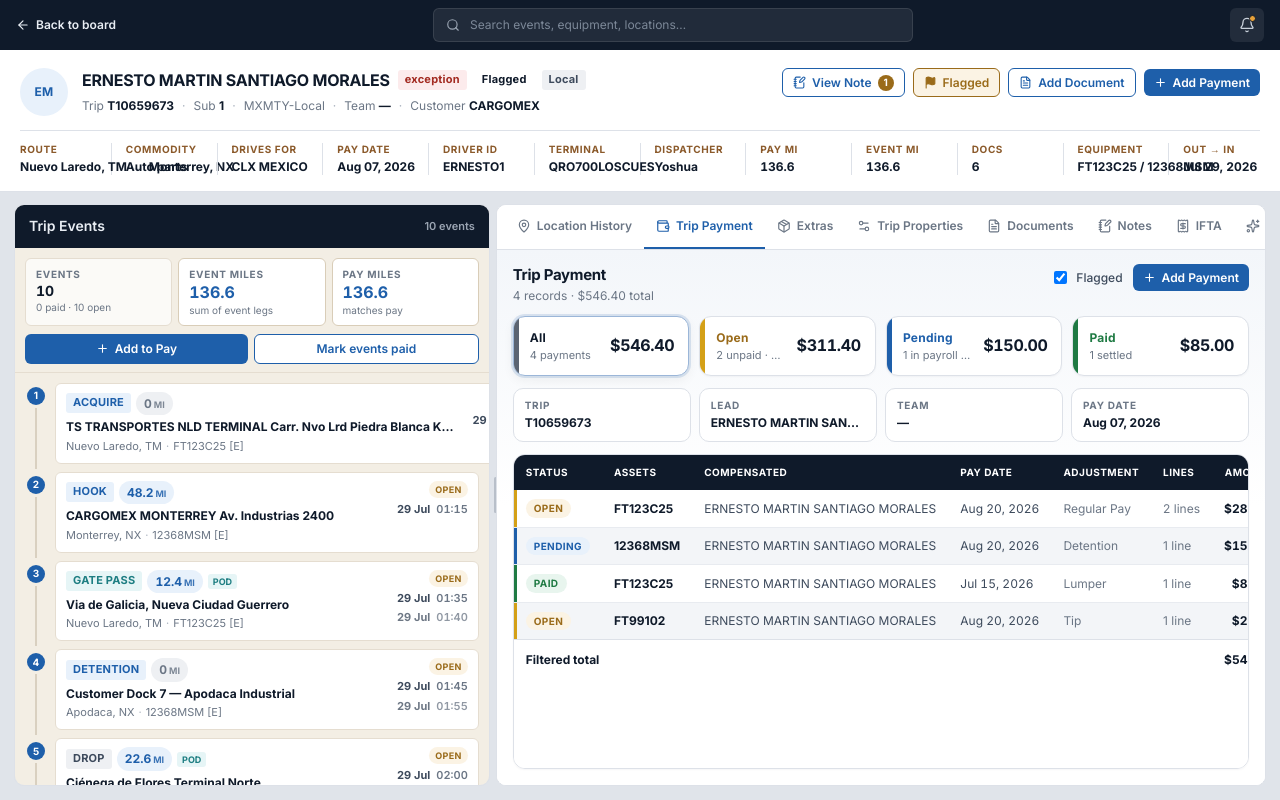
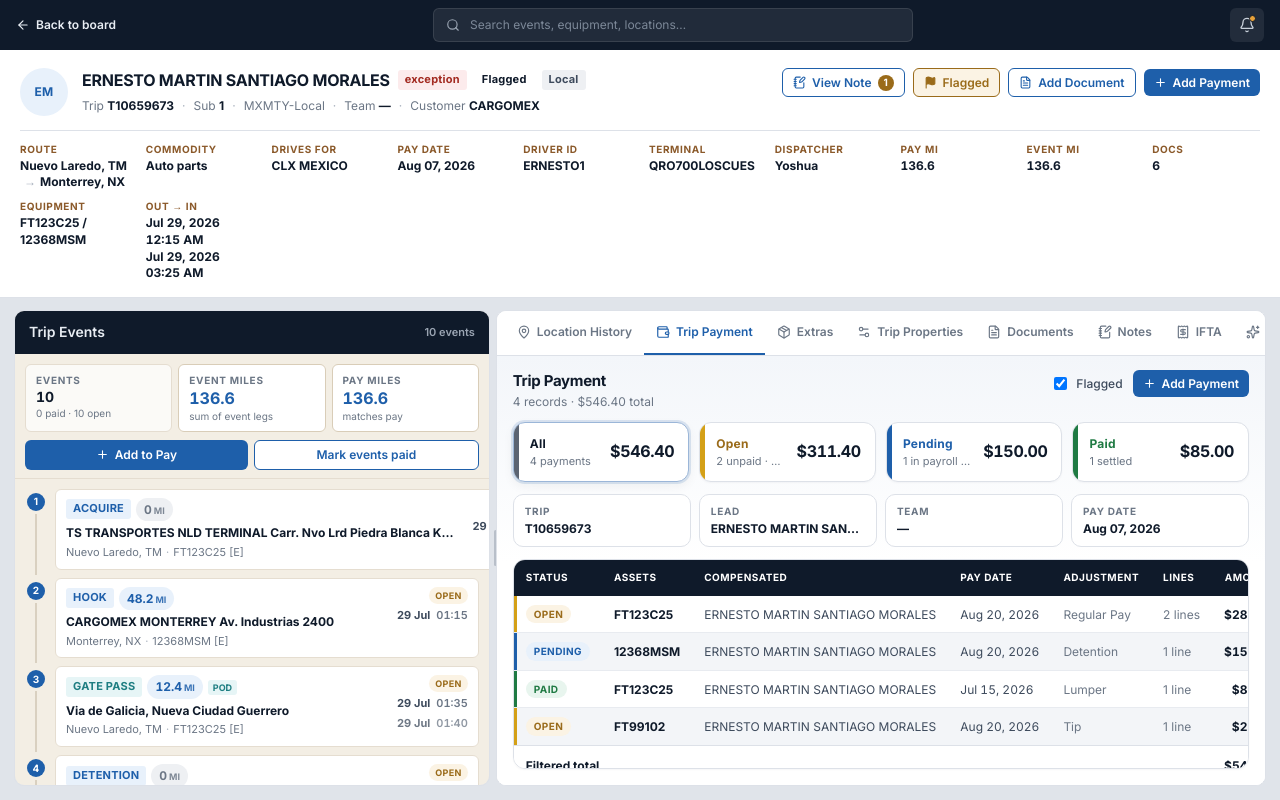
Before and after one commit to dhilllon001/driver-payroll, a React (Vite) app: page / in a window 1280 px wide. Both pictures are taken after a click on the button "T10659673". Built offline with nearby package versions, Linux system fonts and the light colour scheme.

Commit message:
Remove trip header metric scrollbars and show full values.
Let the metrics grid size without overflow and stack Out/In dates for readability.

Co-authored-by: Cursor <cursoragent@cursor.com>

```diff
--- a/src/views/TripDetailView.tsx
+++ b/src/views/TripDetailView.tsx
@@ -1365,8 +1365,9 @@ export function TripDetailView() {
           )}
           <div className="info-metric">
             <span className="info-lbl">Out → In</span>
-            <strong className="tnum">
-              {trip.dateOut} → {trip.dateIn}
+            <strong className="tnum info-range">
+              <span>{trip.dateOut}</span>
+              <span>{trip.dateIn}</span>
             </strong>
           </div>
         </div>
--- a/src/views/views.css
+++ b/src/views/views.css
@@ -868,11 +868,11 @@
 }
 
 .info-metrics {
-  display: flex;
-  flex-wrap: nowrap;
-  align-items: flex-start;
-  gap: 0;
-  overflow-x: auto;
+  display: grid;
+  grid-template-columns: repeat(auto-fit, minmax(104px, 1fr));
+  align-items: start;
+  gap: 10px 18px;
+  overflow: visible;
   padding-top: 12px;
   border-top: 1px solid var(--border-1);
 }
@@ -880,20 +880,10 @@
 .info-metric {
   display: flex;
   flex-direction: column;
-  gap: 4px;
+  gap: 3px;
   min-width: 0;
-  flex: 1 1 0;
-  padding: 0 14px;
-  border-right: 1px solid var(--border-1);
-}
-
-.info-metric:first-child {
-  padding-left: 0;
-}
-
-.info-metric:last-child {
-  border-right: none;
-  padding-right: 0;
+  padding: 0;
+  border: none;
 }
 
 .info-lbl {
@@ -903,20 +893,26 @@
   text-transform: uppercase;
   color: #8b5a2b;
   line-height: 1.2;
-  white-space: nowrap;
 }
 
 .info-metric strong {
-  font-size: var(--fs-small);
+  font-size: 12px;
   font-weight: 650;
   color: var(--fg-1);
   line-height: 1.35;
-  white-space: nowrap;
+  overflow-wrap: anywhere;
+}
+
+.info-range {
+  display: flex;
+  flex-direction: column;
+  gap: 1px;
+  font-variant-numeric: tabular-nums;
 }
 
 .info-arrow {
   display: inline-block;
-  margin: 0 5px;
+  margin: 0 4px;
   color: var(--fg-4);
   font-weight: 500;
 }
@@ -2568,16 +2564,7 @@ body.is-resizing * {
     width: 100%;
   }
   .info-metrics {
-    flex-wrap: wrap;
-    gap: 12px 0;
-  }
-  .info-metric {
-    flex: 1 1 140px;
-    border-right: none;
-    padding: 0 16px 0 0;
-  }
-  .info-metric:last-child {
-    padding-right: 0;
+    gap: 12px 16px;
   }
   .meta-strip,
   .ifta-stats,
```
